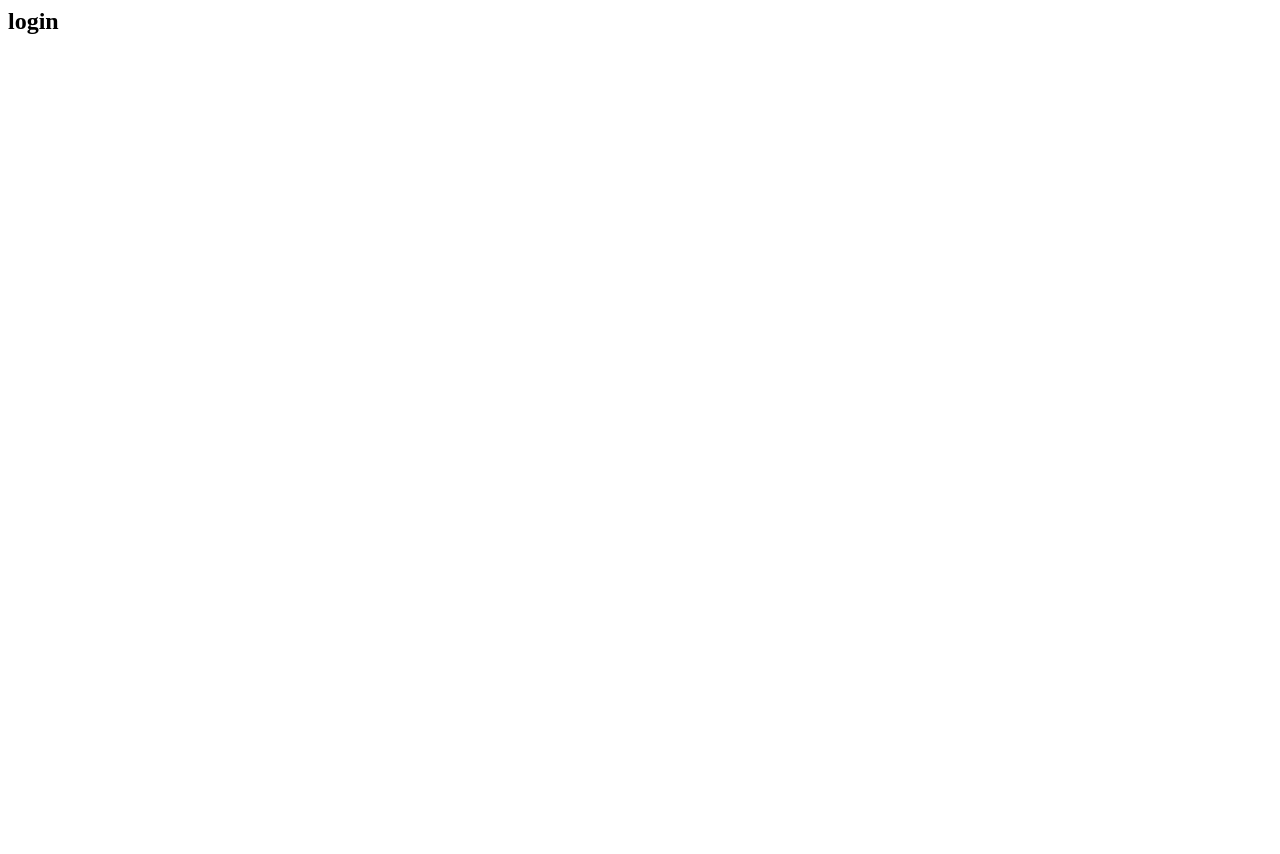
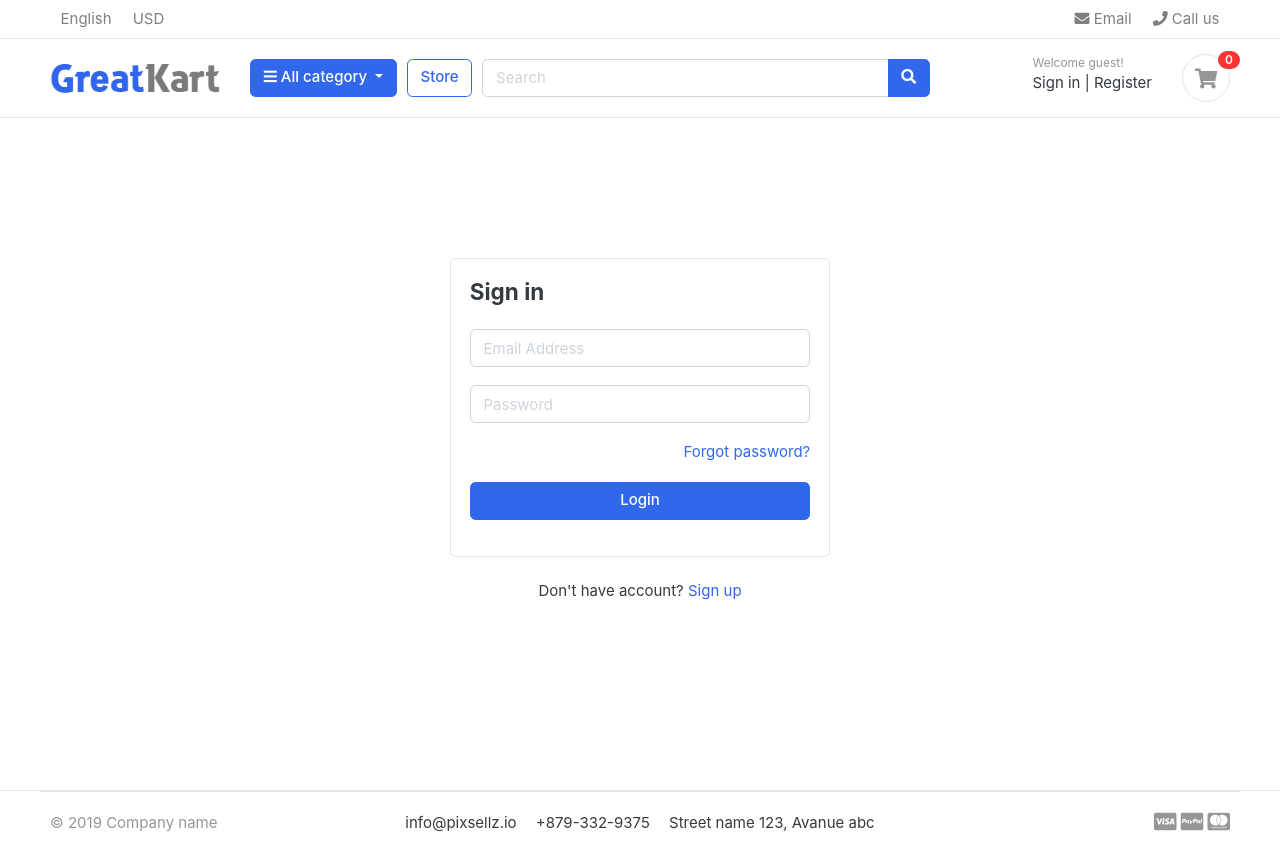
Before and after one commit to dhyey1015/dkart, a Django app: page /accounts/login/ in a window 1280 px wide. Before the commit the page is almost empty. Before the commit the page ends 34 px from the top, so only its background shows below. Run offline with Django 5.2, Linux system fonts and the light colour scheme; data comes from the database, SQL or seed files in the repository; some libraries are stand-ins or nearby versions; some web fonts are replaced.

Commit message:
complete login page

```diff
--- a/dkart/templates/accounts/login.html
+++ b/dkart/templates/accounts/login.html
@@ -1 +1,45 @@
-<h2>login</h2>
+{% extends 'base.html' %}
+
+{% block content %}
+
+<!-- ========================= SECTION CONTENT ========================= -->
+<section class="section-conten padding-y" style="min-height:84vh">
+
+<!-- ============================ COMPONENT LOGIN   ================================= -->
+	<div class="card mx-auto" style="max-width: 380px; margin-top:100px;">
+
+      <div class="card-body">
+      <h4 class="card-title mb-4">Sign in</h4>
+      {% include 'includes/alerts.html' %}
+
+
+      <form action = "{% url 'login' %}" method= "POST">
+        {% csrf_token %}
+          <div class="form-group">
+			 <input type="email" class="form-control" placeholder="Email Address" name ="email">
+          </div> <!-- form-group// -->
+          <div class="form-group">
+			<input type="password" class="form-control" placeholder="Password" name="password" >
+          </div> <!-- form-group// -->
+
+          <div class="form-group">
+          	<a href="#" class="float-right">Forgot password?</a>
+
+          </div> <!-- form-group form-check .// -->
+          <div class="form-group">
+              <button type="submit" class="btn btn-primary btn-block"> Login  </button>
+          </div> <!-- form-group// -->
+      </form>
+      </div> <!-- card-body.// -->
+    </div> <!-- card .// -->
+
+     <p class="text-center mt-4">Don't have account? <a href="{% url 'register' %}">Sign up</a></p>
+     <br><br>
+<!-- ============================ COMPONENT LOGIN  END.// ================================= -->
+
+
+</section>
+<!-- ========================= SECTION CONTENT END// ========================= -->
+
+
+{% endblock %}
```
